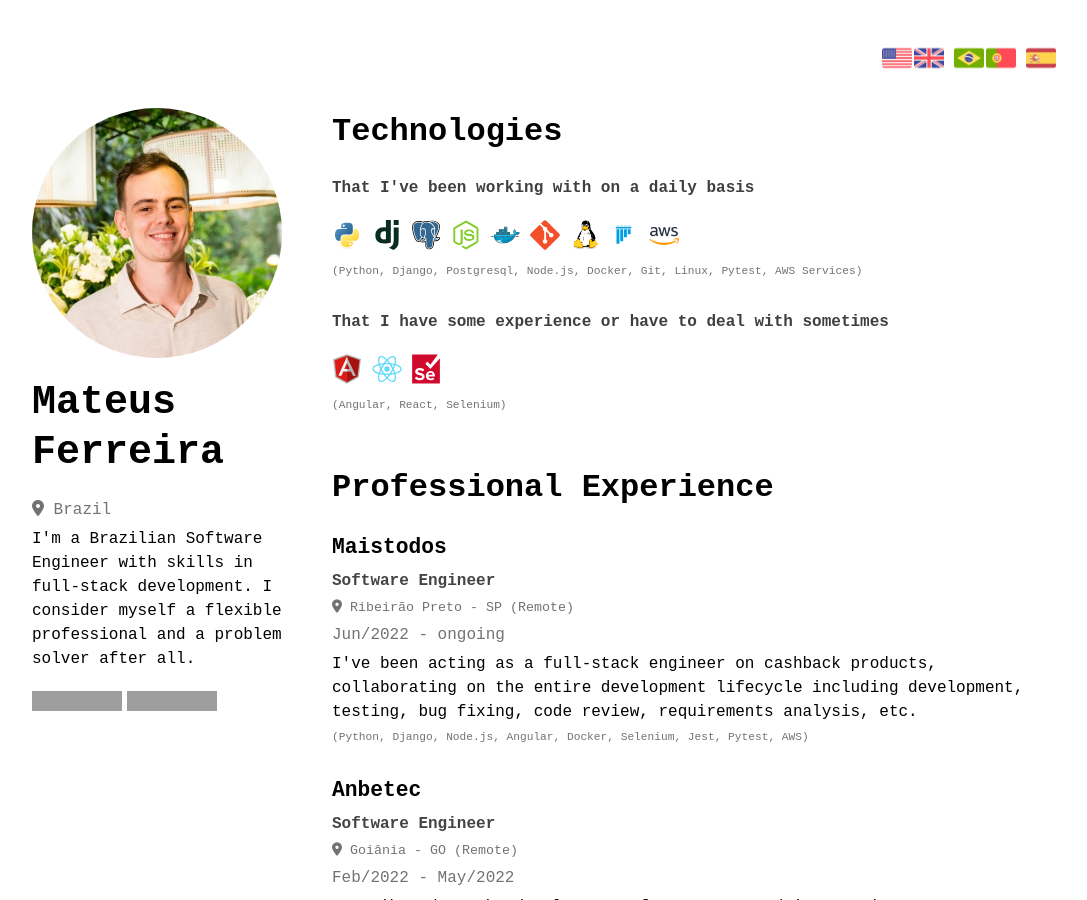
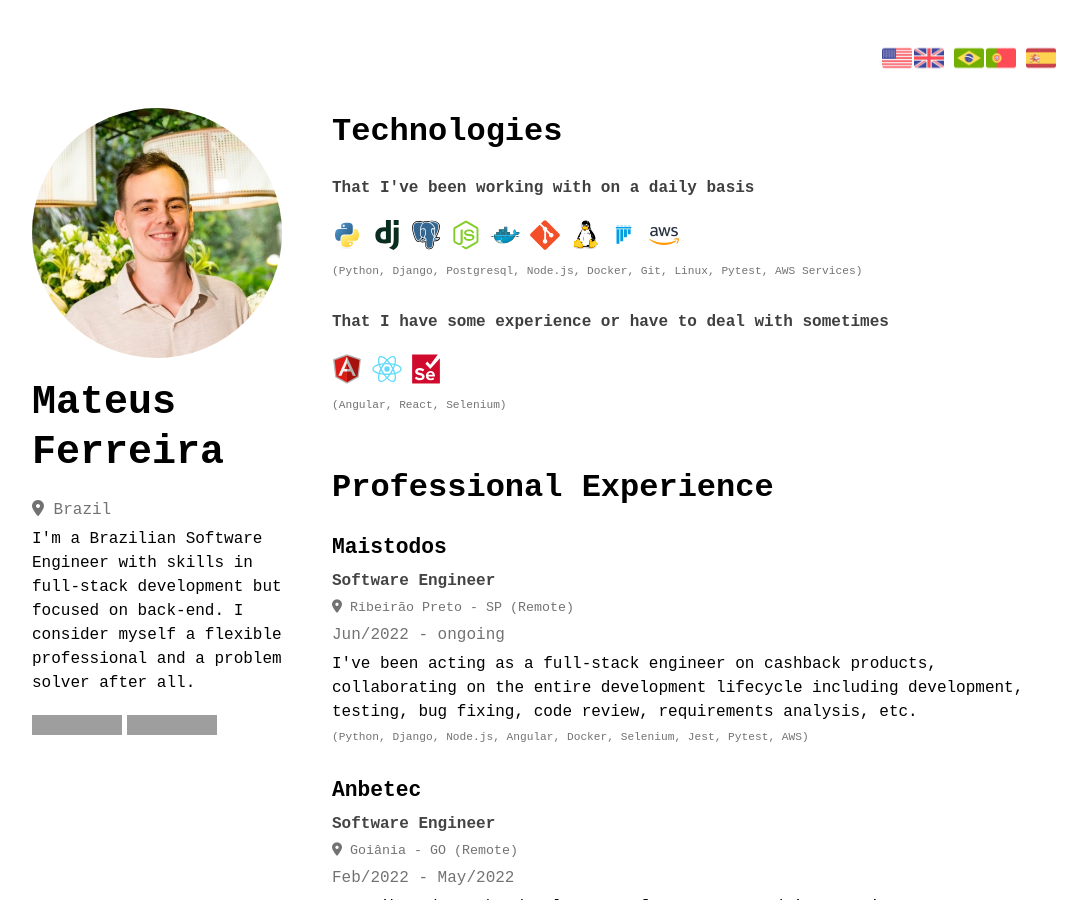
Before and after one commit to mateusasferreira/mateusasferreira.github.io, a Jekyll site: the page built from pages/en.md, in a window 1280 px wide and 900 px high. Shown: the whole window, without its empty margins (96-1183 px from the left). Built offline with Jekyll 4.4.1, drawn with Linux system fonts in a browser that asks for light colours; nearby versions of some CDN libraries; grey boxes are pictures that could not be loaded.

Commit message:
update: description

```diff
--- a/pages/en.md
+++ b/pages/en.md
@@ -4,7 +4,7 @@ permalink: /en
 
 title: Mateus Ferreira
 description: >
-    I'm a Brazilian Software Engineer with skills in full-stack development. I consider myself a flexible professional and a problem solver after all.
+    I'm a Brazilian Software Engineer with skills in full-stack development but focused on back-end. I consider myself a flexible professional and a problem solver after all.
 location: Brazil
 technologies:
   title: Technologies
```
Also changed, not shown: pages/es.md (+1 -1 lines), pages/pt.md (+1 -1 lines).
